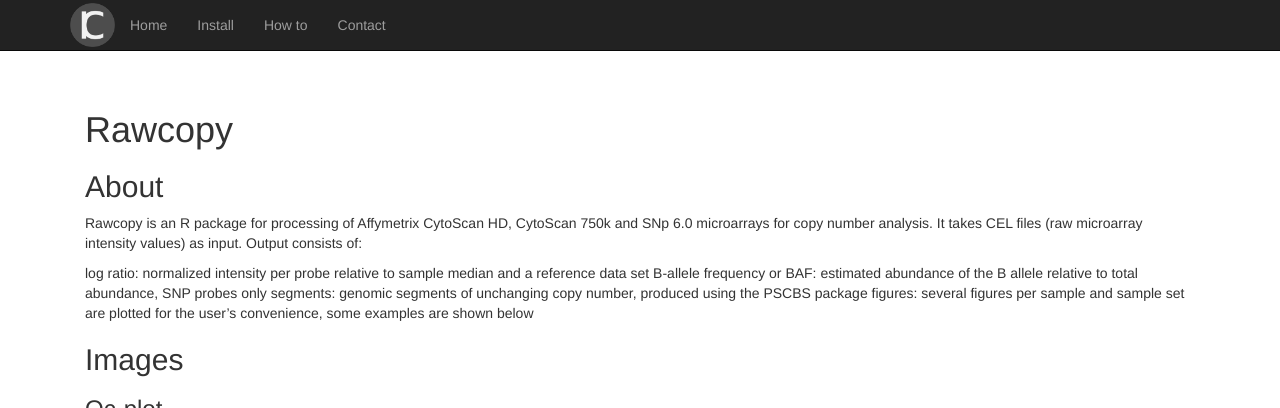
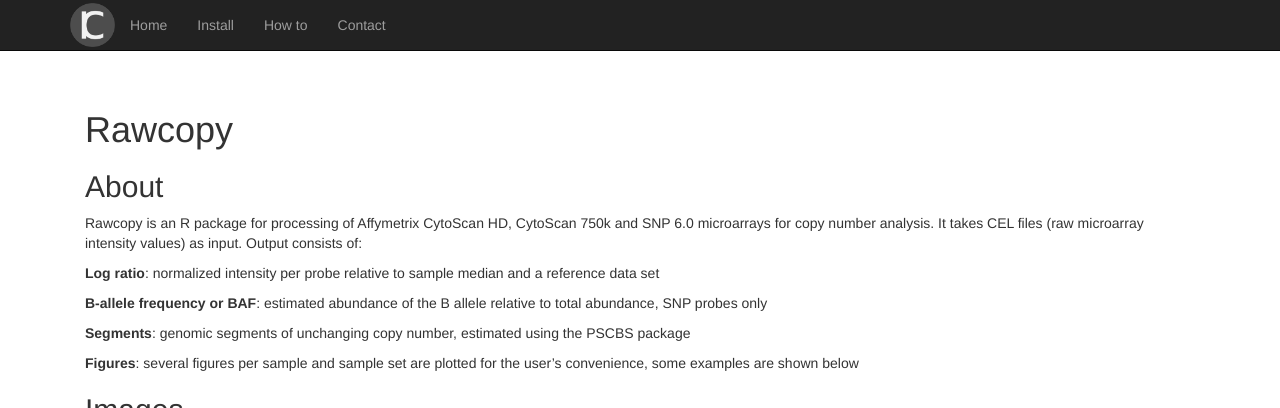
Before and after one commit to rawcopy/rawcopy.github.io, a Jekyll site: the page built from index.md, in a window 1280 px wide and 1288 px high, cut to the strip 0-408 px from the top of the window. Built offline with Jekyll 4.4.1, drawn with Linux system fonts in a browser that asks for light colours; nearby versions of some CDN libraries; Markdown is read by kramdown in place of the engine named in the settings.

Commit message:
Update index.md
2nd

```diff
--- a/index.md
+++ b/index.md
@@ -6,12 +6,16 @@ title:  'Home'
 #Rawcopy
 
 ##About
-Rawcopy is an R package for processing of Affymetrix CytoScan HD, CytoScan 750k and SNp 6.0 microarrays for copy number analysis. It takes CEL files (raw microarray intensity values) as input. Output consists of:
+Rawcopy is an R package for processing of Affymetrix CytoScan HD, CytoScan 750k and SNP 6.0 microarrays for copy number analysis. It takes CEL files (raw microarray intensity values) as input. Output consists of:
 
-log ratio: normalized intensity per probe relative to sample median and a reference data set
-B-allele frequency or BAF: estimated abundance of the B allele relative to total abundance, SNP probes only
-segments: genomic segments of unchanging copy number, produced using the PSCBS package
-figures: several figures per sample and sample set are plotted for the user's convenience, some examples are shown below
+<b>Log ratio</b>: normalized intensity per probe relative to sample median and a reference data set
+
+<b>B-allele frequency or BAF</b>: estimated abundance of the B allele relative to total abundance, SNP probes only
+
+<b>Segments</b>: genomic segments of unchanging copy number, estimated using the PSCBS package
+
+<b>Figures</b>: several figures per sample and sample set are plotted for the user's convenience, some examples are shown below
+
 
 ##Images
 
```
